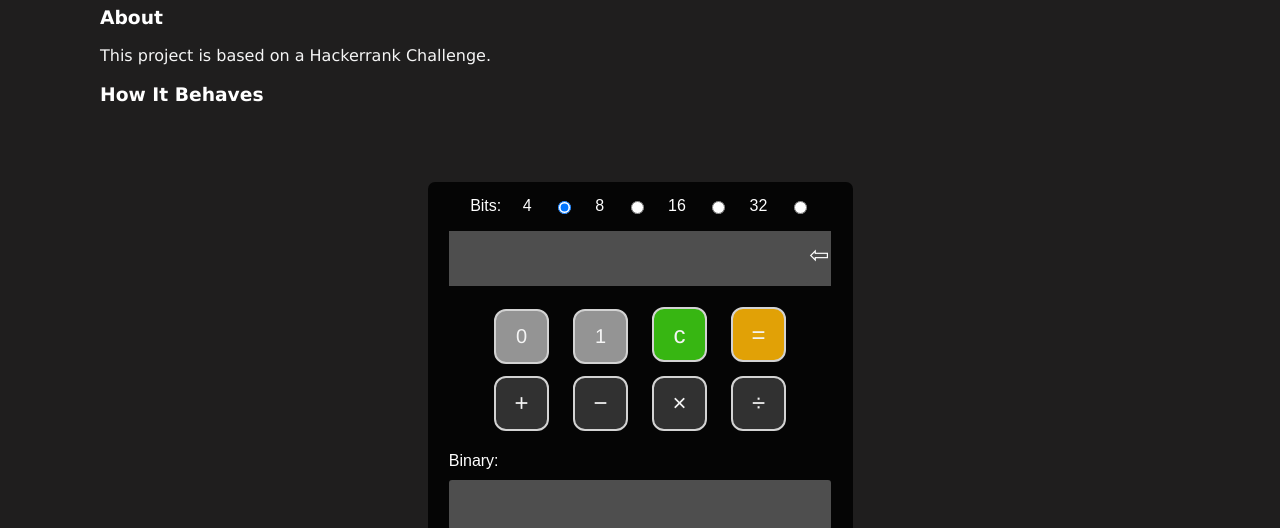
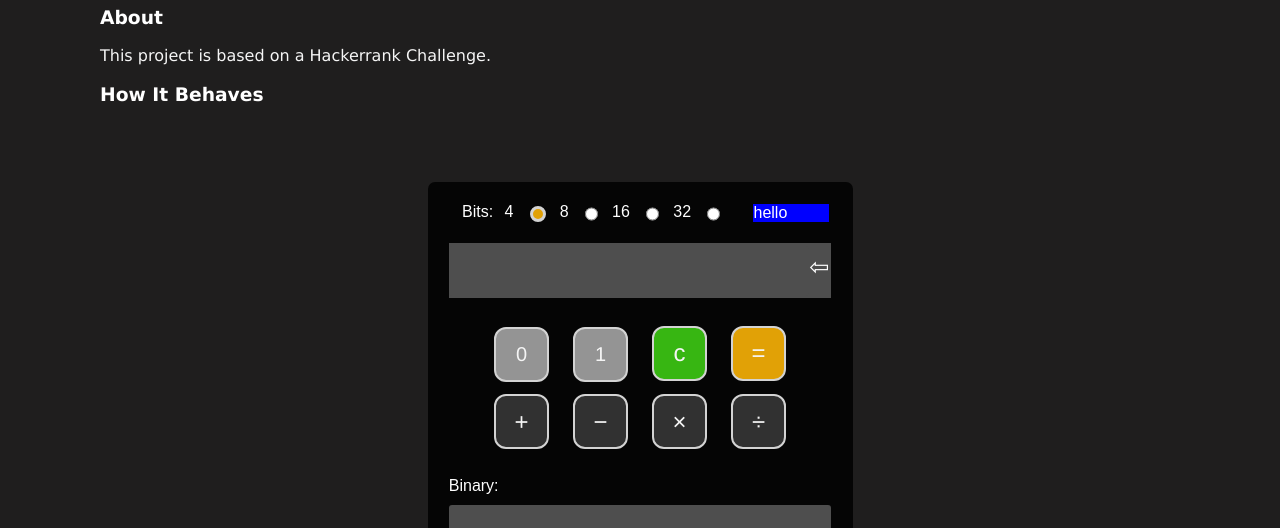
Before and after one commit to johnsmillie-portfolio/binary-calculator-widget, a website with bundled scripts: page index.html in a window 1280 px wide. Both pictures are taken after a click on the radio button 564 px from the left and 479 px from the top of the page. Shown: the part 272-800 px from the top of the page. Built offline with nearby package versions, Linux system fonts and the light colour scheme.

Commit message:
feat: radio buttons active

```diff
--- a/modules/Model.js
+++ b/modules/Model.js
@@ -37,14 +37,21 @@ export class Model{
             boxShadow: 4px 4px 10px 0 rgba(0, 0, 0, 0.25);
             `;
 
-
+    this.selectorsContainer = document.createElement("div");
+    this.selectorsContainer.className = "selectorsContainer";
+    this.selectorsContainer.style.cssText = `
+        display: flex;
+        width: 89%;
+        justify-content: space-between;
+        align-items: center;
+    `;
     // Bits Button Container
     this.bitsSelectorContainer = document.createElement("div");
     this.bitsSelectorContainer.className = "bitsSelectorContainer";
     this.bitsSelectorContainer.style.cssText = `
         display: flex;
         justify-content: space-evenly;
-        width: 90%;
+        width: 75%;
         font-size: 16px;
     `;
     // Label for bits selection
@@ -70,20 +77,31 @@ export class Model{
         el.className = "bits";
         el.id = x*=2;
         el.value = x;
-        el.addEventListener("click", () => {
-            this.toggleBitsSelector(el);
-        })
         return el;
     });
 
     // variables for radio button behavior
     this.radio1.checked = true;
-    this.bitsSet = this.radio1;
+
+
 
     // Model building sequence
     [this.label1, this.radio1, this.label2, this.radio2, this.label3, this.radio3, this.label4, this.radio4].forEach((el) => {
         this.bitsSelectorContainer.appendChild(el);
     });
+
+
+    this.contrastToggle = document.createElement("div");
+    this.contrastToggle.id = "contrastToggle";
+    this.contrastToggle.style.cssText = `
+        background-color: blue;
+        color: white;
+        width: 20%;
+    `;
+    this.contrastToggle.textContent = "hello";
+
+
+
 
     // Diplays container
     this.displayContainer = document.createElement("div");
@@ -132,7 +150,6 @@ export class Model{
     // Container for the button rows
     this.buttonsContainer = document.createElement("div");
     this.buttonsContainer.className = "buttonsContainer";
-
     this.btnRow1 = document.createElement("div");
     this.btnRow2 = document.createElement("div");
 
@@ -217,7 +234,7 @@ export class Model{
             el.style.cssText = `
                 background-color: ${this.displayBackgroundDark};
                 border-radius: 3px;
-                height: 40px;
+                height: 40px;bitsSelectorContainer
                 padding: 10px 10px 0px 10px ;
                 color: whitesmoke;
                 font-size: 24px;
@@ -229,6 +246,9 @@ export class Model{
         [this.binaryDisplayLabel, this.binaryDisplay, this.signedDisplayLabel, this.signedDisplay, this.unsignedDisplayLabel, this.unsignedDisplay].forEach((el) => {
             this.conversionContainer.appendChild(el);
         });
+
+        this.selectorsContainer.appendChild(this.bitsSelectorContainer);
+        this.selectorsContainer.appendChild(this.contrastToggle);
         // Build main components
         this.displayContainer.appendChild(this.primaryDisplay);
         this.displayContainer.appendChild(this.backspace);
@@ -236,7 +256,7 @@ export class Model{
         this.buttonsContainer.appendChild(this.btnRow1);
         this.buttonsContainer.appendChild(this.btnRow2);
 
-        this.canvas.appendChild(this.bitsSelectorContainer);
+        this.canvas.appendChild(this.selectorsContainer);
         this.canvas.appendChild(this.displayContainer);
         this.canvas.appendChild(this.buttonsContainer);
         this.canvas.appendChild(this.conversionContainer);
@@ -246,12 +266,6 @@ export class Model{
 
     getCanvas(){
         return this.canvas;
-    }
-
-    toggleBitsSelector(el){
-        this.bitsSet.checked = false;
-        this.bitsSet = el;
-        this.bitsSet.checked = true;
     }
 
     setPrimaryDisplay(value){
@@ -316,6 +330,17 @@ export class Model{
             this.backspace.style.backgroundColor = this.displayBackgroundDark;
         }, 100);
     }
+
+    toggleRadioButtons(oldBits, newBits){
+        [this.radio1, this.radio2, this.radio3, this.radio4].forEach((el) => {
+            if(el.id == oldBits){
+                el.checked = false;
+            }
+            if(el.id == newBits){
+                el.checked = true;
+            }
+        })
+    }
     toggleLight(){}
     toggleDark(){}
 
--- a/modules/Operations.js
+++ b/modules/Operations.js
@@ -2,7 +2,7 @@ import { BinaryNumber } from "./BinaryNumber.js";
 
 
 export class Operations {
-    constructor(bits = 32, operator = "", str1 = "", str2 = "") {
+    constructor(bits = 4, operator = "", str1 = "", str2 = "") {
         this.bits = bits;
         this.operator = operator;
         this.mutableOperand = new BinaryNumber(str1);
--- a/modules/controller.js
+++ b/modules/controller.js
@@ -6,9 +6,10 @@ const model = new Model();
 
 document.addEventListener("click", (e) => {
     if(e.target.className === "bits"){
-        operations.setBits(e.target.id);
+        switchRadio(e.target.id);
         return;
     }
+
     clickHelper(e);
 })
 
@@ -85,12 +86,22 @@ function convert(){
     );
 }
 
+function switchRadio(newBits){
+    model.toggleRadioButtons(operations.bits, newBits);
+    operations.setBits(newBits);
+    clear();
+}
+
+
 
 
 // TODO
 /**
     - toggle light dark
     - keyboard input
+    - radio buttons *
+    - toggle button
+    -
 
  * data flow
  * model flow
--- a/style.css
+++ b/style.css
@@ -38,3 +38,12 @@ p{
 .about{
     padding: 10px 100px;
 }
+input[type="radio"]:checked {
+    background-color: #e1a106;
+    border: 3px solid lightgrey;
+    appearance: none;
+    border-radius: 50px;
+    border-radius: 50%;
+    width: 16px;
+    height: 16px;
+}
```
Lines whose indentation alone changed are shown as unchanged.
